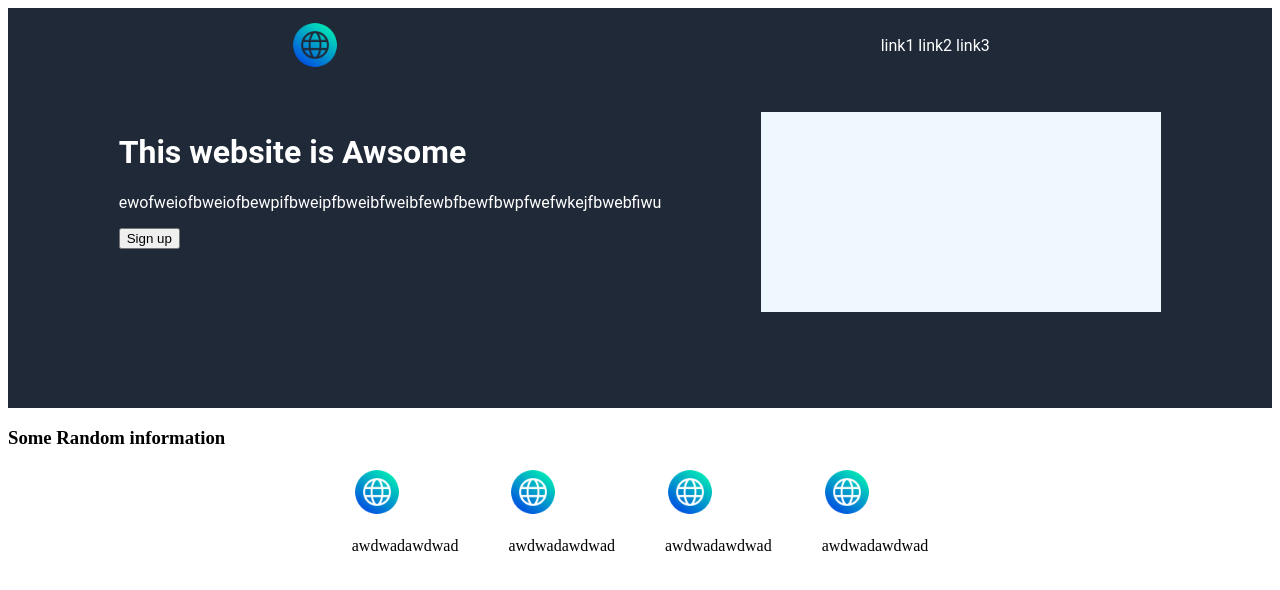
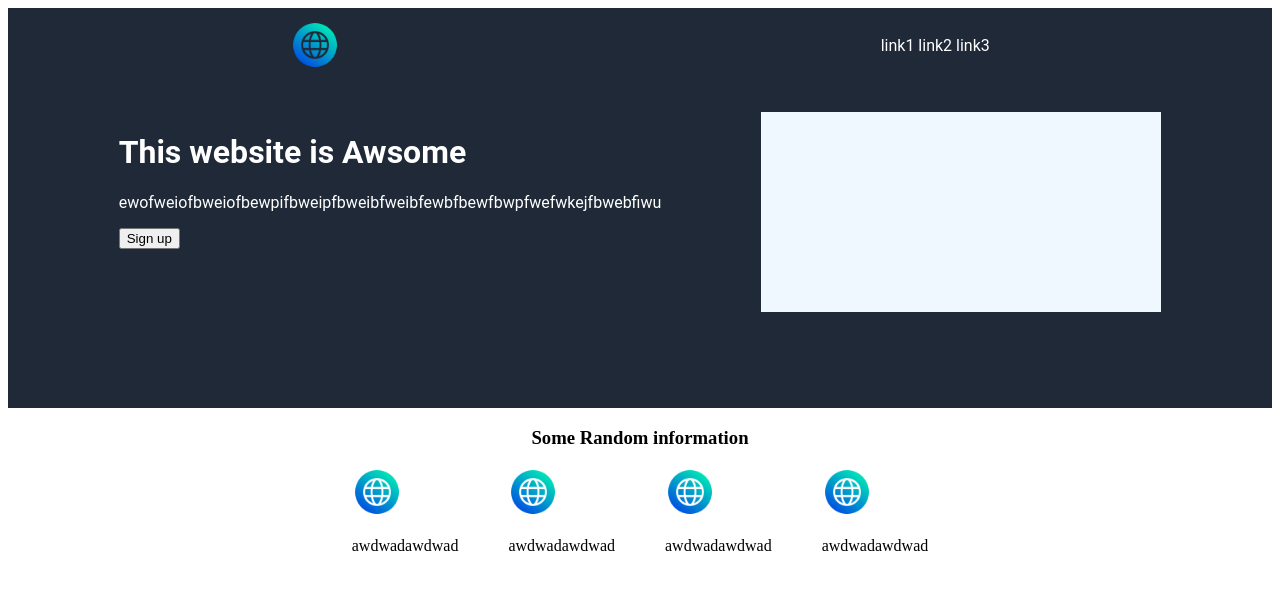
Before and after one commit to koje-byte/landing, a plain HTML site: page index.html in a window 1280 px wide. Drawn offline with Linux system fonts and the light colour scheme.

Commit message:
centered the Some Information text and the logos

```diff
--- a/style.css
+++ b/style.css
@@ -32,6 +32,14 @@
     width:50px;
     height: 50px;
 }
+.middle{
+    display: flex;
+    align-content: center;
+    justify-content: center;
+}
+h3{
+    text-align: center;
+}
 .blocks{
     display: flex;
     justify-content: center;
```
